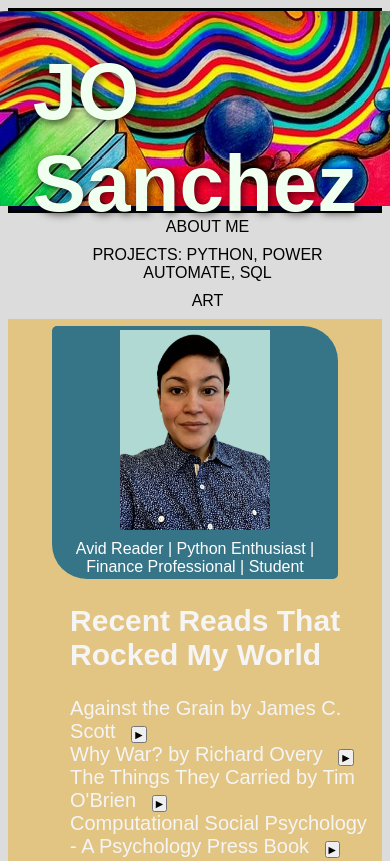
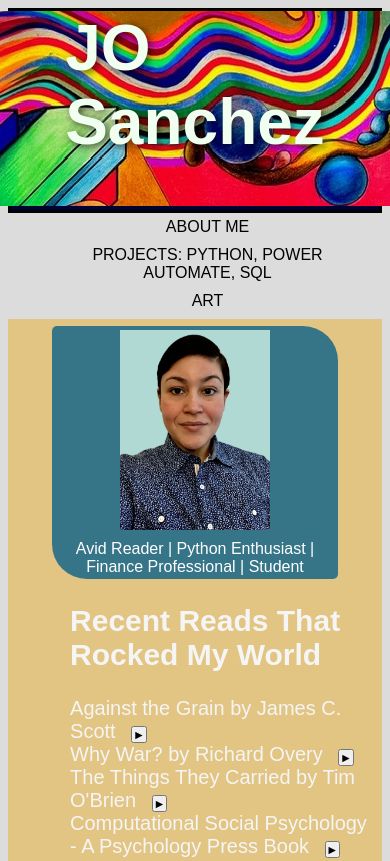
Before and after one commit to d-monkey-CG/JS-Personal-Website, a plain HTML site: page index.html in a window 390 px wide. Shown: the top 861 px of the page. Drawn offline with Linux system fonts and the light colour scheme; a web font is replaced by a local one.

Commit message:
Update styles.css
Changed header h1 for better mobile view

```diff
--- a/styles.css
+++ b/styles.css
@@ -15,10 +15,10 @@ header h1{
 	font-family: 'Ougkeh', sans-serif;
 	color:honeydew;
 	position: absolute;
-    top: 10%;
+    top: 5%;
     left: 50%;
     transform: translate(-50%, -50%); /* Perfect center */
-	font-size: 5rem;
+	font-size: 4rem;
     text-shadow: 2px 2px 8px rgba(0,0,0,0.7); /* Optional for better readability */
 }
 
@@ -195,6 +195,11 @@ section:hover {
 		grid-template-columns: auto auto auto auto;
 	}
 
+	header h1{
+    top: 10%;
+	font-size: 5rem;
+	}
+
 	aside {
 		grid-column: 1 / span 4;
 		padding: 1%;
```
